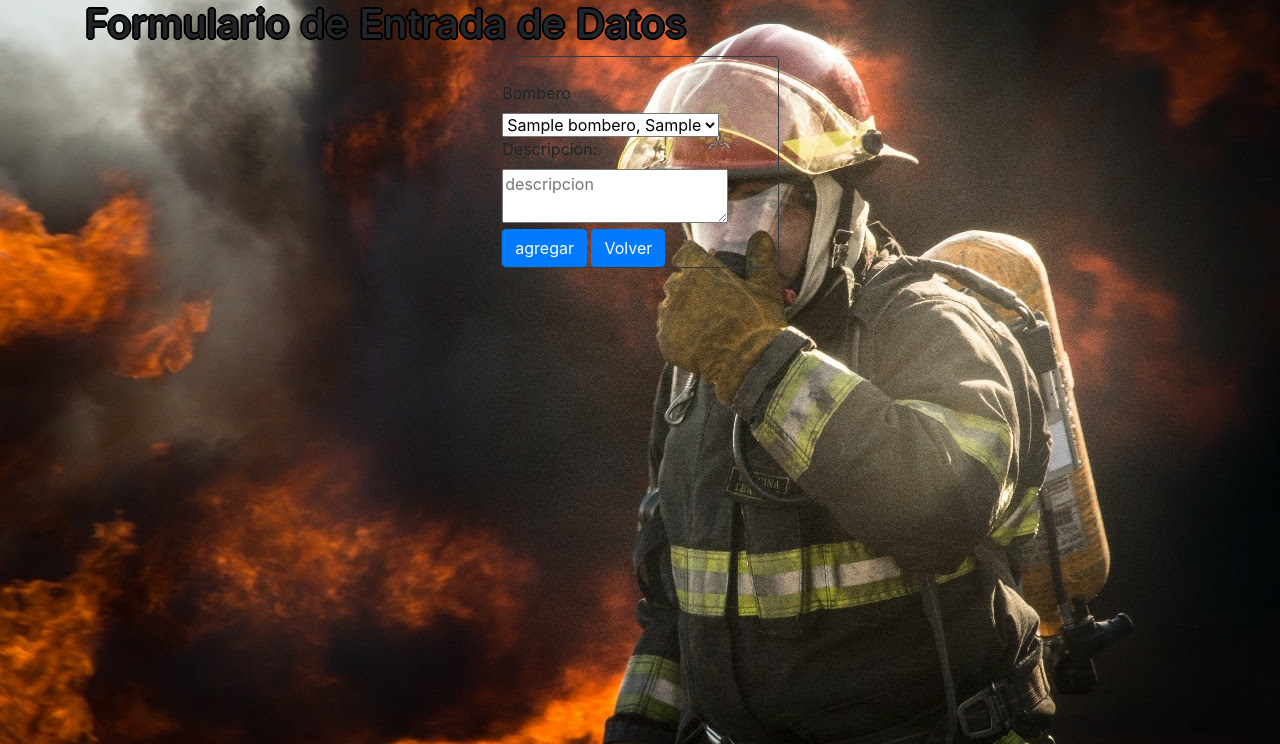
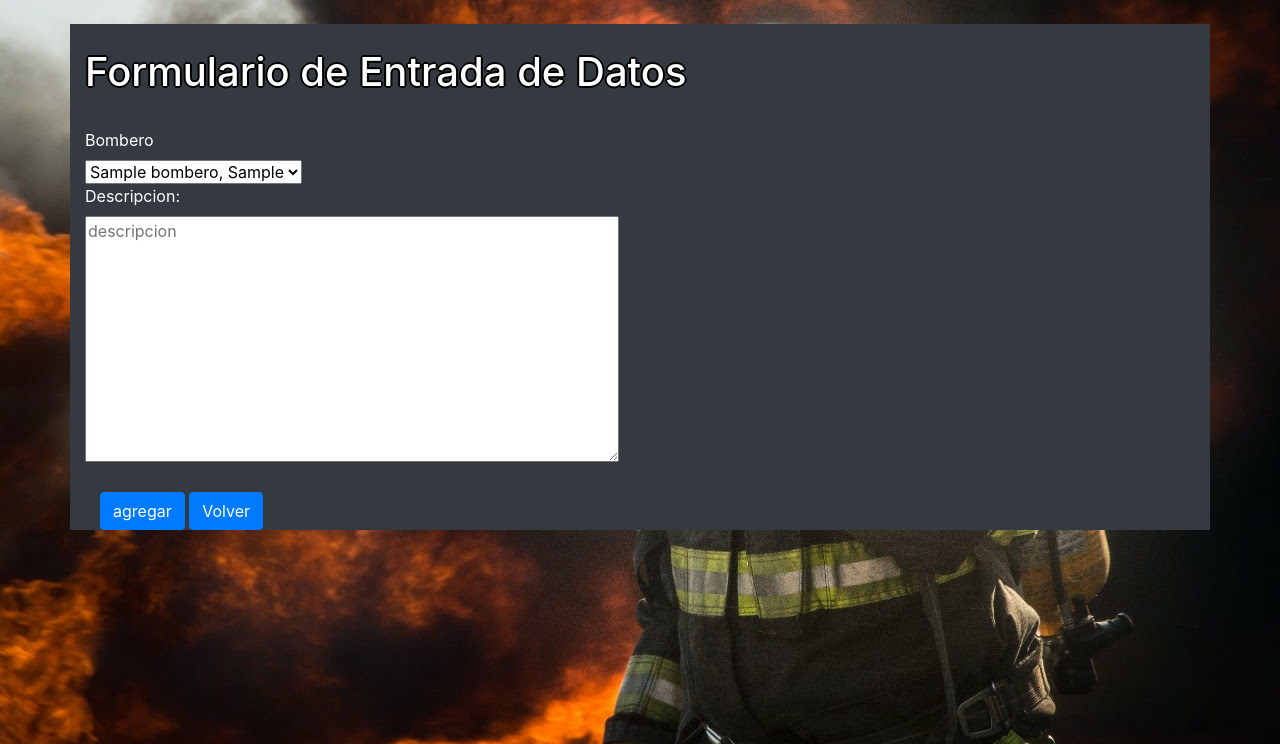
Before and after one commit to matiasbruna/Bomberos_-Bitacora, a Node server app: page /novedadesAdd in a window 1280 px wide. Shown: the part 56-800 px from the top of the page. Run offline with Node 20, Linux system fonts and the light colour scheme; tables that the repository leaves empty hold one stand-in row (values such as "Sample post"); some libraries are stand-ins or nearby versions.

Commit message:
corergi la vista de novedades agregandole un poco de estilos.

```diff
--- a/src/views/index.hbs
+++ b/src/views/index.hbs
@@ -1 +1,4 @@
-<h1>hola papa todo lindo? este es el index o la pagina principal.</h1>
+<div class="container-fluid text-white mt-6">
+    <h1>BVSF - Espacio recervado para construccion.</h1>
+
+</div>
--- a/src/views/novedades.hbs
+++ b/src/views/novedades.hbs
@@ -1,3 +1,4 @@
+<div class="container text-white mt-4">
     <h1>Listado de Novedades</h1>
 
     </br>
@@ -6,6 +7,7 @@
         <a href="/novedadesAdd" class="btn btn-primary">Agregar nueva Novedad</a>
     </div>
     </br>
+
 
   <table class="table table-bordered table-hover table-dark">
     <thead>
@@ -31,3 +33,4 @@
       {{/each}}
     </tbody>
   </table>
+</div>
--- a/src/views/novedadesAdd.hbs
+++ b/src/views/novedadesAdd.hbs
@@ -1,22 +1,30 @@
-<div class="container text-black">
+<div class="container text-white bg-dark mt-4">
+  <br />
   <h1>Formulario de Entrada de Datos</h1>
   <form
     action="novedades/agregar"
     method="post"
-    class="w-25 mx-auto border border-dark rounded"
   >
     <br />
     <label for="bombero">Bombero</label>
+    <br/>
+    </form>
     <select name="bombero" id="bombero">
         {{#each bombero}}
             <option value="{{this.nombre}}, {{this.apellido}}">{{this.nombre}}, {{this.apellido}}</option>
         {{/each}}
     </select>
+    <br/>
 
     <label for="descripcion">Descripcion:</label>
-    <textarea name="descripcion" placeholder="descripcion" id="descripcion"></textarea>
+    <br/>
+    <textarea name="descripcion" placeholder="descripcion" id="descripcion"  rows="10" cols="50" ></textarea>
+    <div class="container mt-4 mb-4">
+      <button class="btn btn-primary">agregar</button>
+     <a href="/novedades" class="btn btn-primary">Volver</a>
 
-    <button class="btn btn-primary">agregar</button>
-    <a href="/novedades" class="btn btn-primary">Volver</a>
+    </div>
+
+
   </form>
 </div>
--- a/src/views/unidades.hbs
+++ b/src/views/unidades.hbs
@@ -1,4 +1,4 @@
-<div class="container-fluid  p-4  mt-4">
+<div class="container-fluid  p-4  mt-4 text-white">
   <h1>Listado de Unidades</h1>
   </br>
   <div>
```
Lines whose indentation alone changed are shown as unchanged.
